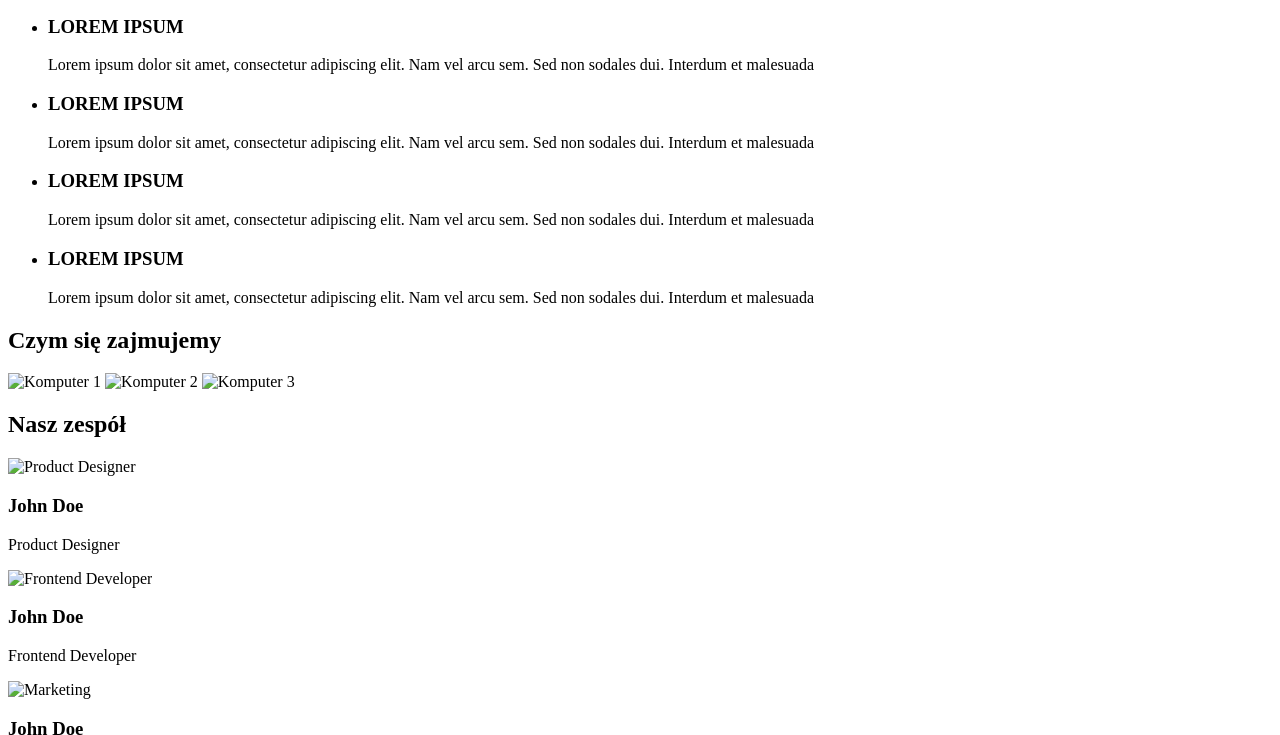
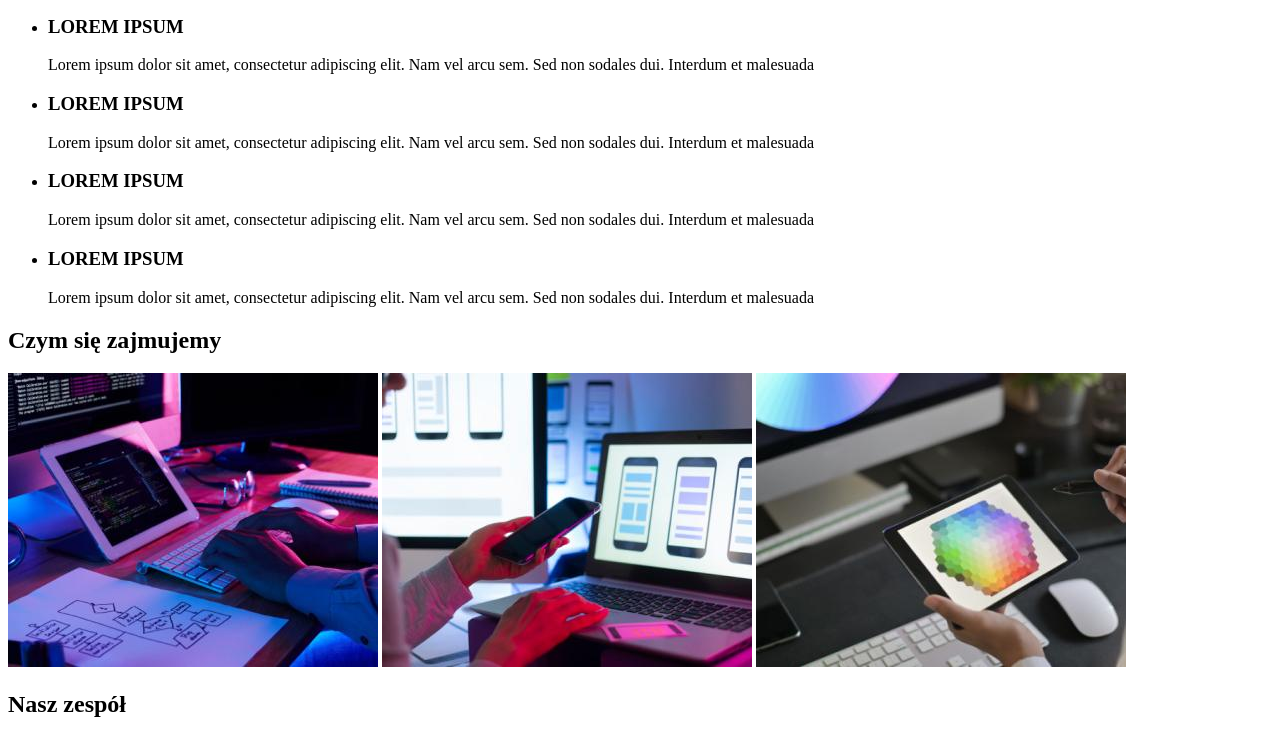
Before and after one commit to Wojtek-A/Wojtek-A-goit-markup-hw-01, a plain HTML site: page index.html in a window 1280 px wide. Shown: the part 148-883 px from the top of the page. Drawn offline with Linux system fonts and the light colour scheme; the site is published under a folder, as on GitHub Pages, so addresses that start at the root find nothing.

Commit message:
Update index.html

```diff
--- a/index.html
+++ b/index.html
@@ -54,19 +54,19 @@
       <div>
         <h2>Czym się zajmujemy</h2>
         <img
-          src="/images/comp1.jpg"
+          src="./images/comp1.jpg"
           alt="Komputer 1"
           width="370"
           height="294"
         />
         <img
-          src="/images/comp2.jpg"
+          src="./images/comp2.jpg"
           alt="Komputer 2"
           width="370"
           height="294"
         />
         <img
-          src="/images/comp3.jpg"
+          src="./images/comp3.jpg"
           alt="Komputer 3"
           width="370"
           height="294"
@@ -76,7 +76,7 @@
         <h2>Nasz zespół</h2>
         <div>
           <img
-            src="/images/product_designer.jpg"
+            src="./images/product_designer.jpg"
             alt="Product Designer"
             width="270"
             height="260"
@@ -86,7 +86,7 @@
         </div>
         <div>
           <img
-            src="/images/frontend_developer.jpg"
+            src="./images/frontend_developer.jpg"
             alt="Frontend Developer"
             width="270"
             height="260"
@@ -96,7 +96,7 @@
         </div>
         <div>
           <img
-            src="/images/marketing.jpg"
+            src="./images/marketing.jpg"
             alt="Marketing"
             width="270"
             height="260"
@@ -106,7 +106,7 @@
         </div>
         <div>
           <img
-            src="/images/uI_designer.jpg"
+            src="./images/uI_designer.jpg"
             alt="UI Designer"
             width="270"
             height="260"
```
